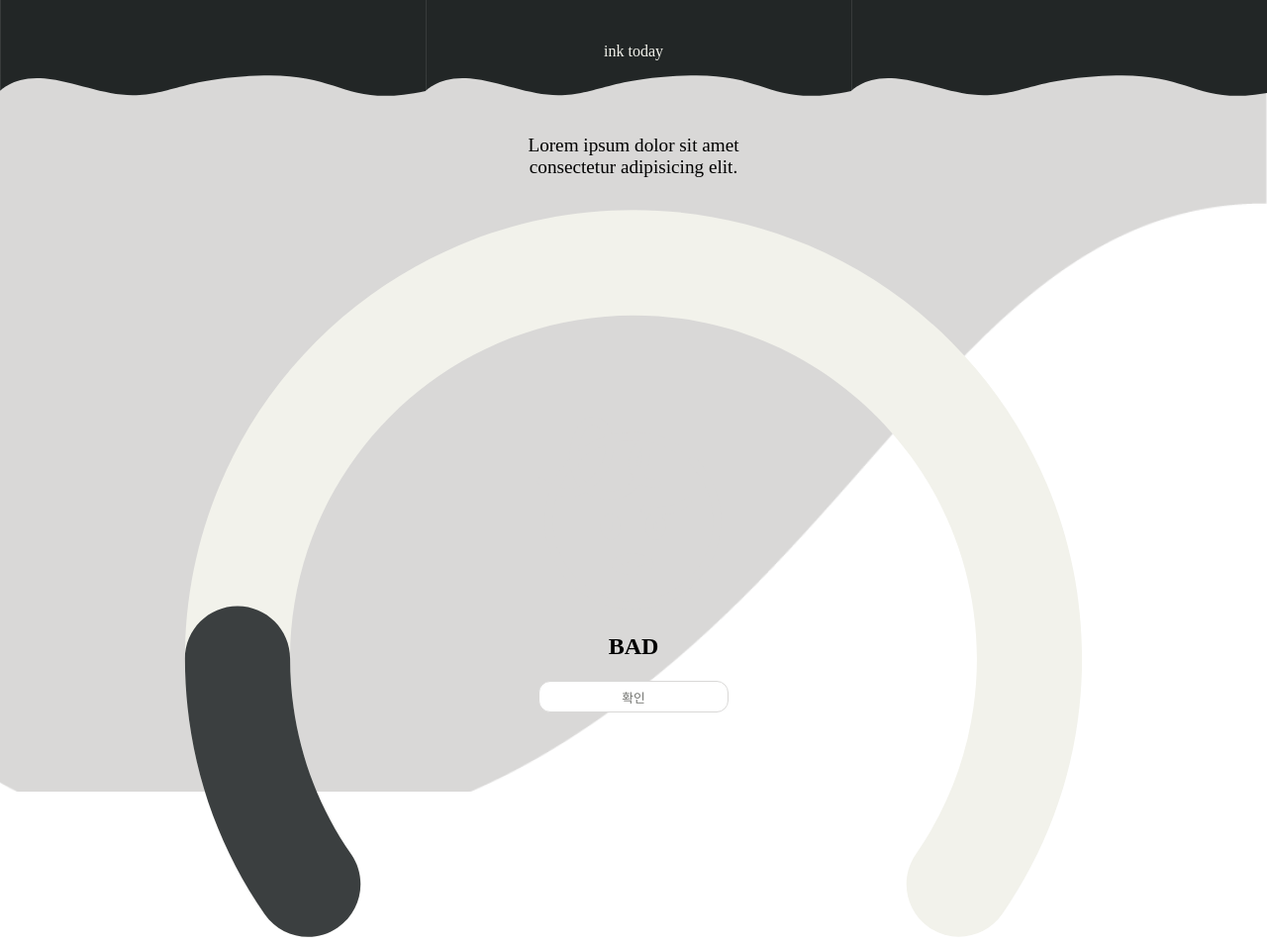
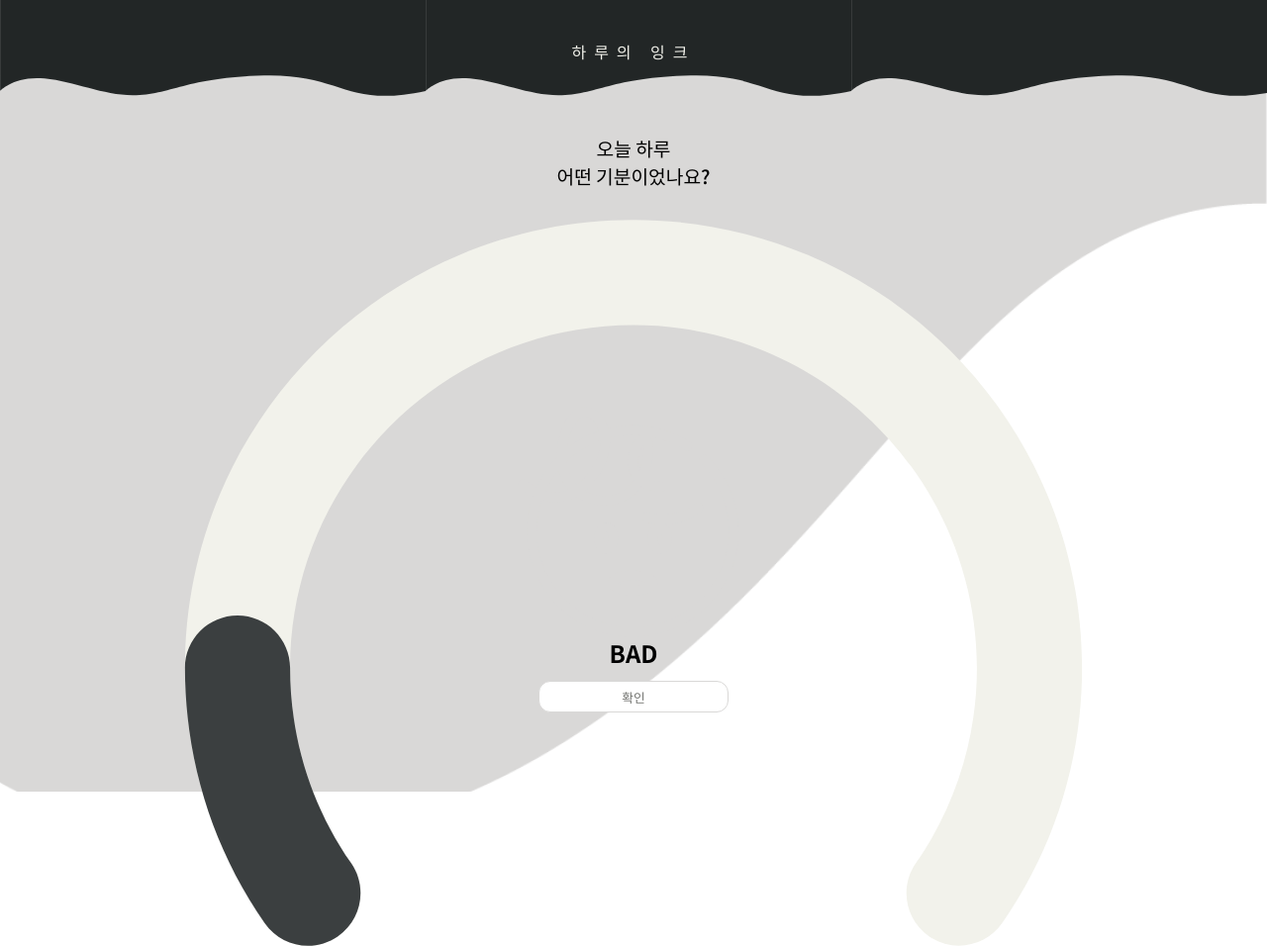
Before and after one commit to a-jinjin/2022-project-INK, a plain HTML site: page ink-01/03-mood-1.html in a window 1280 px wide. Shown: the whole page at 99% size. Drawn offline with Linux system fonts and the light colour scheme.

Commit message:
웹폰트 추가 : noto sans

```diff
--- a/ink-01/03-mood-1.html
+++ b/ink-01/03-mood-1.html
@@ -11,6 +11,10 @@
   <link rel="stylesheet" href="./css/common.css">
   <link rel="stylesheet" href="./css/color.css">
   <link rel="stylesheet" href="./css/class-btn.css">
+  <!-- 웹폰트 -->
+  <link rel="preconnect" href="https://fonts.googleapis.com">
+  <link rel="preconnect" href="https://fonts.gstatic.com" crossorigin>
+  <link href="https://fonts.googleapis.com/css2?family=Noto+Sans+KR:wght@300;500;700;900&display=swap" rel="stylesheet">
 
 
   <style>
@@ -100,7 +104,7 @@
     }
 
     #root-mood-1 > main:nth-child(3) > div:nth-child(1) > div:nth-child(3){
-      width: 25%; height: 25%;
+      width: 30%; height: 30%;
       position: absolute;
       bottom: 30%;
       z-index: 2;
@@ -129,13 +133,13 @@
     <!-- root>nth:header(1) 타이틀 고정영역 -->
     <header>
       <div></div>
-      <div>ink today</div>
+      <div class="p-top">하루의 잉크</div>
       <div></div>
     </header>
 
     <!-- root>nth:div(2) 텍스트 -->
     <div>
-      <p class="p-mid">Lorem ipsum dolor sit amet consectetur adipisicing elit.</p>
+      <p class="p-mid sans">오늘 하루<br>어떤 기분이었나요?</p>
     </div>
 
     <!-- root>nth:main(3) 이미지 -->
@@ -151,13 +155,13 @@
       </div>
       <!-- 텍스트 - 기분 -->
       <div>
-        <p class="p-large p-bold">BAD</p>
+        <p class="p-large p-bold sans">BAD</p>
       </div>
     </main>
 
     <!-- root>nth:div(4) 버튼 -->
     <div>
-      <button class="cursor-p btn-skip">확인</button>
+      <button class="cursor-p btn-skip sans">확인</button>
     </div>
 
   </div>
--- a/ink-01/css/class-btn.css
+++ b/ink-01/css/class-btn.css
@@ -16,6 +16,12 @@
   font-size: 0.8rem;
 }
 
+.p-top {
+  font-family: 'Noto Sans KR', sans-serif;
+  font-weight: 300;
+  letter-spacing: 0.5rem;
+}
+
 .p-small { font-size: 0.8rem; }
 
 .p-mid { font-size: 1.2rem; }
@@ -26,6 +32,8 @@
 
 .p-bold { font-weight: bold; }
 
+.sans {font-family: 'Noto Sans KR', sans-serif;}
+
 .serif {font-family: 'Abril Fatface', cursive;}
 
 .cursor-p {cursor: pointer;}
```
Also changed, not shown: ink-01/img/intro-03.png (added).
